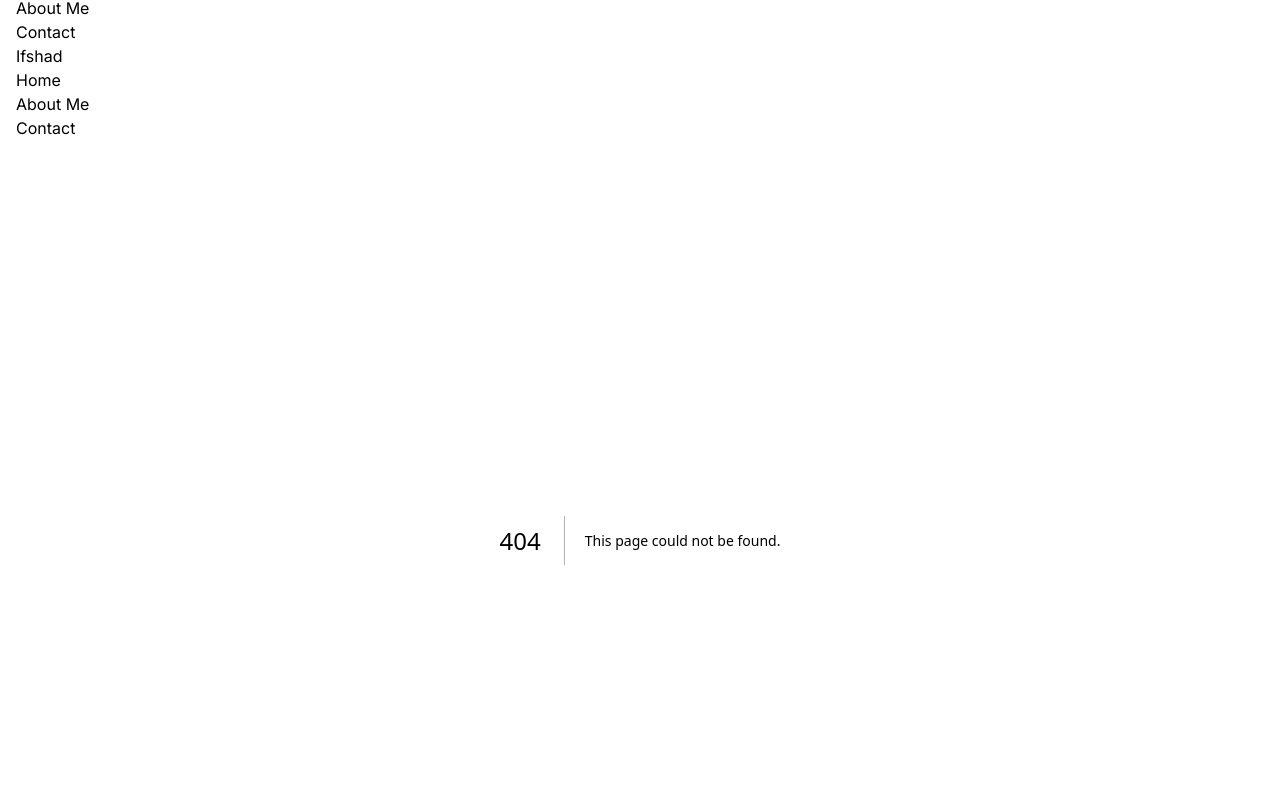
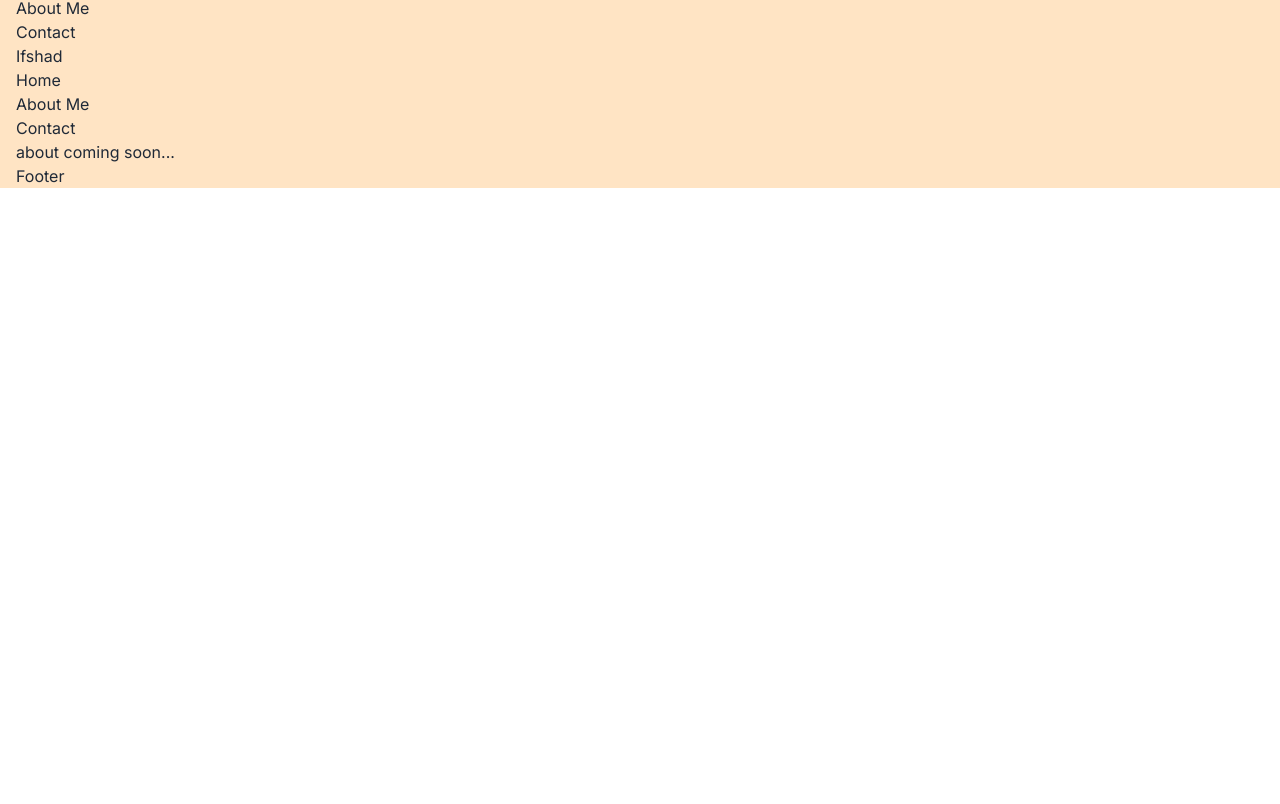
Before and after one commit to ifshad/developer-portfolio-ifshad, a Next.js app: page /about in a window 1280 px wide. Before the commit this address had no page. Shown: the part 1276-2080 px from the top of the page. After the commit the page ends 1464 px from the top, so only its background shows below. Built offline with nearby package versions, Linux system fonts and the light colour scheme.

Commit message:
routes created

```diff
--- /dev/null
+++ b/app/about/page.tsx
@@ -0,0 +1,9 @@
+import React from 'react'
+
+export default function AboutPage() {
+  return (
+    <div className='container'>
+      about coming soon...
+    </div>
+  )
+}
--- /dev/null
+++ b/app/contact/page.tsx
@@ -0,0 +1,9 @@
+import React from 'react'
+
+export default function ContactPage() {
+  return (
+    <div className='container'>
+      contact coming soon....
+    </div>
+  )
+}
```
